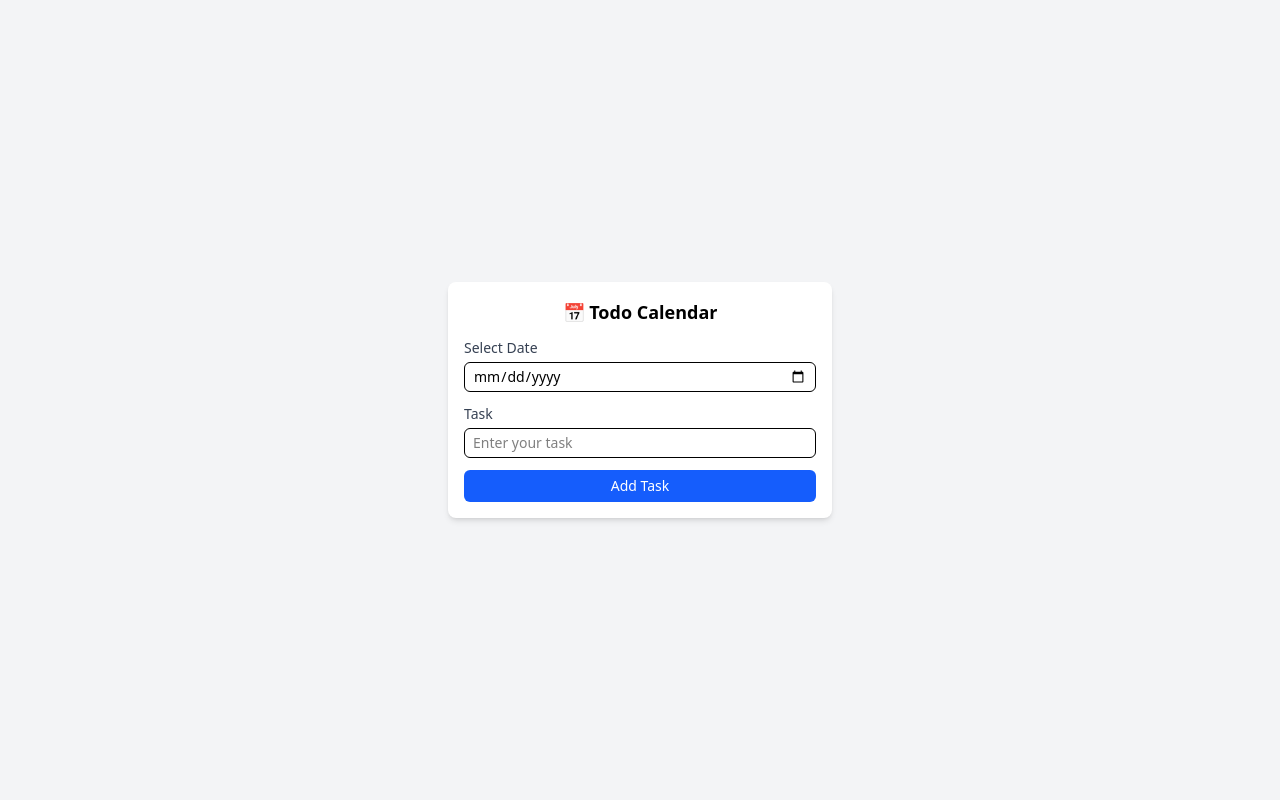
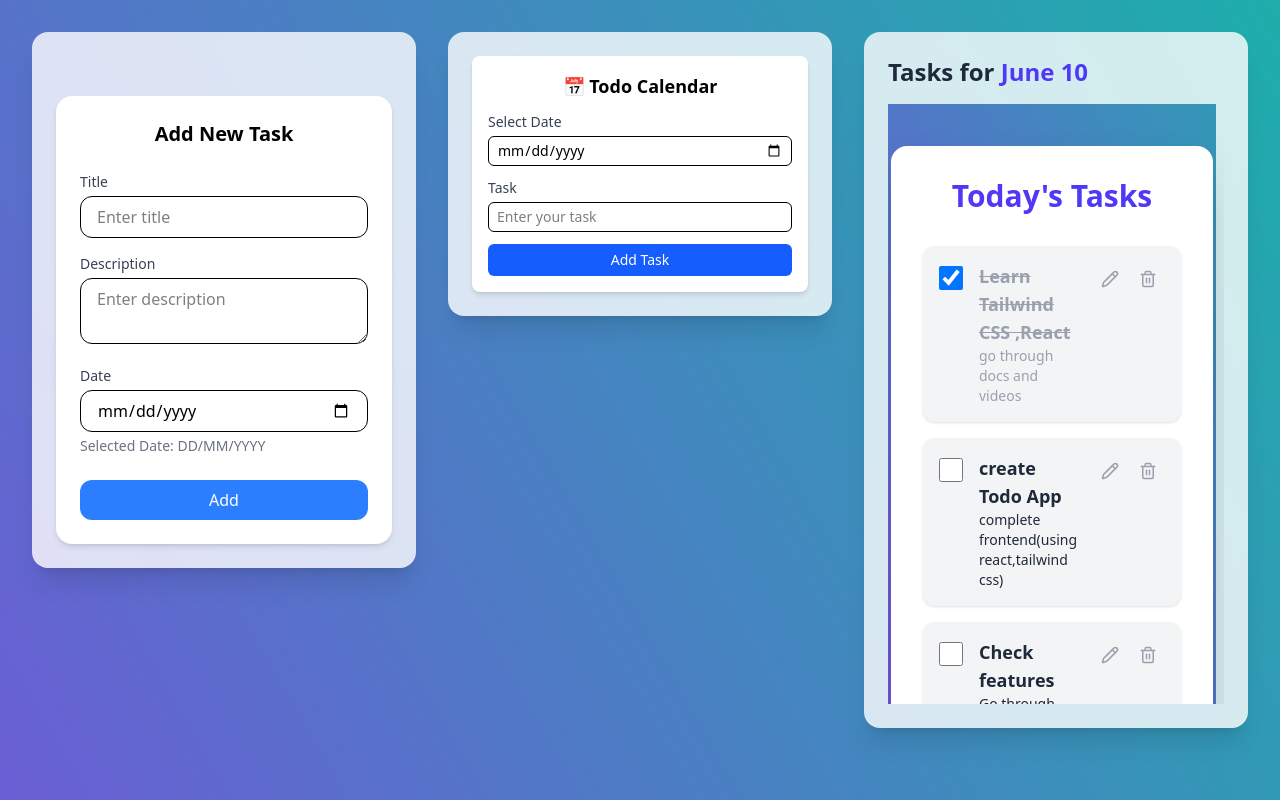
Before and after one commit to Slok9931/Taskify---OpenLake-Bootcamp, a React (Vite) app in the folder Taskify/: page /todo in a window 1280 px wide. Built offline with nearby package versions, Linux system fonts and the light colour scheme.

Commit message:
some changes is todopage

```diff
--- a/Taskify/package.json
+++ b/Taskify/package.json
@@ -12,6 +12,7 @@
   "dependencies": {
     "@tailwindcss/vite": "^4.1.8",
     "framer-motion": "^12.16.0",
+    "lucide-react": "^0.515.0",
     "react": "^19.1.0",
     "react-awesome-reveal": "^4.3.1",
     "react-dom": "^19.1.0",
--- a/Taskify/src/Todo.jsx
+++ b/Taskify/src/Todo.jsx
@@ -1,12 +1,46 @@
-import React from 'react'
-import TodoCalendar from "./components/TodoCalender"; // Correct spelling
+import React, { useState } from 'react';
+import TodoCalender from './components/TodoCalender';
+import TodoForm from './components/TodoForm';
+import TodoCard from './components/TodoCard';
 
-const Todo = () => {
+export default function Todo() {
+  const [selectedDate, setSelectedDate] = useState(new Date());
+
+  const handleDateSelect = (date) => {
+    setSelectedDate(date);
+  };
+
   return (
-    <div class="flex items-center justify-center min-h-screen bg-gray-100">
-      <TodoCalendar /> {/* Use the correct component name */}
+    <div className="animated-gradient min-h-screen w-full p-4 sm:p-6 lg:p-8 flex flex-col items-center">
+
+      {/* Full Layout Row */}
+      <div className="w-full max-w-7xl grid grid-cols-1 lg:grid-cols-3 gap-8">
+
+        {/* Left: Calendar */}
+        <div className="transition-transform duration-300 hover:-translate-y-4 bg-white/80 backdrop-blur-sm p-6 rounded-2xl shadow-xl h-fit">
+          <TodoForm />
+        </div>
+
+        {/* Middle: Form */}
+        <div className="transition-transform duration-300 hover:-translate-y-2 bg-white/80 backdrop-blur-sm p-6 rounded-2xl shadow-xl h-fit">
+           <TodoCalender
+            selectedDate={selectedDate}
+            onDateSelect={handleDateSelect}
+          />
+        </div>
+
+        {/* Right: Tasks */}
+        <div className="transition-transform duration-300 hover:-translate-y-1/2 bg-white/80 backdrop-blur-sm p-6 rounded-2xl shadow-xl">
+          <h2 className="text-2xl font-bold text-gray-800 mb-4">
+            Tasks for <span className="text-indigo-600">
+              {selectedDate.toLocaleDateString('en-US', { month: 'long', day: 'numeric' })}
+            </span>
+          </h2>
+          <div className="max-h-[75vh] overflow-y-auto pr-2">
+            <TodoCard />
+          </div>
+        </div>
+      </div>
     </div>
   );
-};
-
-export default Todo;
+}
--- a/Taskify/src/components/TodoCard.jsx
+++ b/Taskify/src/components/TodoCard.jsx
@@ -1,52 +1,183 @@
-import React, { useState } from 'react';
-import { FaPencilAlt, FaTrash } from 'react-icons/fa';
-import { BsThreeDotsVertical } from 'react-icons/bs';
-function TodoCard({todo,onToggleComplete,onDelete,onEdit}) {
-    const [isPopoverOpen, setIsPopoverOpen] = useState(false);
-    if (!todo) {
-        return null;
+import React, { useState, useEffect, useRef } from 'react';
+import { Pencil, Trash2, MoreVertical, Check, X } from 'lucide-react';
+import { Fade } from 'react-awesome-reveal';
+
+const dummyTodos = [
+  {
+    id: 1,
+    title: 'Learn Tailwind CSS ,React',
+    description: 'go through docs and videos',
+    completed: true,
+  },
+  {
+    id: 2,
+    title: 'create Todo App',
+    description: 'complete frontend(using react,tailwind css)',
+    completed: false,
+  },
+  {
+    id: 3,
+    title: 'Check features',
+    description: 'Go through app and check whether all the required features present or not',
+    completed: false,
+  },
+];
+
+export default function TodoCard() {
+  const [todos, setTodos] = useState([]);
+  const [editingTodo, setEditingTodo] = useState(null);
+  const [popoverId, setPopoverId] = useState(null);
+  const popoverRef = useRef(null);
+
+  useEffect(() => {
+    setTodos(dummyTodos);
+  }, []);
+
+  useEffect(() => {
+    if (popoverId === null) return;
+
+    const handleClickOutside = (e) => {
+      if (popoverRef.current && !popoverRef.current.contains(e.target)) {
+        setPopoverId(null);
       }
-    const handleEditClick = () => {
-        onEdit(todo);
-        setIsPopoverOpen(false);
     };
 
-    const handleDeleteClick = () => {
-        onDelete(todo.id);
-        setIsPopoverOpen(false);
+    document.addEventListener('mousedown', handleClickOutside);
+    return () => document.removeEventListener('mousedown', handleClickOutside);
+  }, [popoverId]);
+
+  const toggleComplete = (id) => {
+    setTodos((prev) =>
+      prev.map((todo) =>
+        todo.id === id ? { ...todo, completed: !todo.completed } : todo
+      )
+    );
   };
+
+  const deleteTodo = (id) => {
+    setTodos((prev) => prev.filter((todo) => todo.id !== id));
+    setPopoverId(null);
+  };
+
+  const startEdit = (todo) => {
+    setEditingTodo({ ...todo });
+    setPopoverId(null);
+  };
+
+  const cancelEdit = () => setEditingTodo(null);
+
+  const saveEdit = () => {
+    if (!editingTodo || !editingTodo.title.trim()) return;
+    setTodos((prev) =>
+      prev.map((todo) =>
+        todo.id === editingTodo.id ? editingTodo : todo
+      )
+    );
+    setEditingTodo(null);
+  };
+
   return (
-        <div className={`flex items-center p-4 bg-gray-500 rounded-lg shadow-lg mb-4 gap-4 ${todo.completed ? 'opacity-60' : ''}`}>
-            <input type="checkbox" className="h-6 w-6 text-blue-500 bg-gray-700 border-gray-300 focus:ring-blue-600"
+    <div className="min-h-screen flex items-center justify-center animated-gradient px-4 py-8">
+      <Fade triggerOnce cascade direction="up" duration={500}>
+        <div className="relative group bg-white p-6 sm:p-8 rounded-2xl shadow-2xl w-full max-w-lg transition-all duration-500 ease-in-out hover:scale-[1.02]">
+          <div className="absolute inset-1 rounded-2xl border-2 opacity-0 group-hover:opacity-100 transition-all duration-500 border-indigo-500 group-hover:shadow-[0_0_30px_5px_rgba(99,102,241,0.7)] z-[-1]" />
+
+          <h1 className="text-3xl font-bold text-center text-indigo-600 mb-8">Today's Tasks</h1>
+
+          <div className="space-y-4">
+            {todos.map((todo) => (
+              <div key={todo.id} className="bg-gray-100 p-4 rounded-xl shadow-sm transition-all duration-300">
+                {editingTodo?.id === todo.id ? (
+                  <div className="flex flex-col gap-2">
+                    <input
+                      type="text"
+                      value={editingTodo.title}
+                      onChange={(e) => setEditingTodo({ ...editingTodo, title: e.target.value })}
+                      className="w-full p-2 text-lg font-semibold rounded-lg border border-gray-300 focus:outline-none focus:ring-2 focus:ring-indigo-400"
+                    />
+                    <textarea
+                      value={editingTodo.description}
+                      onChange={(e) => setEditingTodo({ ...editingTodo, description: e.target.value })}
+                      className="w-full p-2 text-sm rounded-lg border border-gray-300 focus:outline-none focus:ring-2 focus:ring-indigo-400"
+                      rows="3"
+                    />
+                    <div className="flex justify-end gap-2 mt-2">
+                      <button onClick={cancelEdit} className="p-2 text-gray-300 hover:text-gray-600" title="Cancel">
+                        <X size={20} />
+                      </button>
+                      <button onClick={saveEdit} className="p-2 text-green-400 hover:text-green-700" title="Save">
+                        <Check size={20} />
+                      </button>
+                    </div>
+                  </div>
+                ) : (
+                  <div className="flex items-start gap-4">
+                    <input
+                      type="checkbox"
                       checked={todo.completed}
-            onChange={() => onToggleComplete(todo.id)}
+                      onChange={() => toggleComplete(todo.id)}
+                      className="h-6 w-6 mt-1 flex-shrink-0 rounded border-gray-300 text-indigo-600 focus:ring-indigo-500 cursor-pointer"
                     />
-            <div className="flex-grow">
-                <h4 className={`text-lg font-bold text-white ${todo.completed ? 'line-through' : ''}`}>{todo.title}</h4>
-                <p className="text-sm text-black">{todo.description}</p>
+                    <div className={`flex-grow ${todo.completed ? 'text-gray-400' : 'text-gray-800'}`}>
+                      <h4 className={`text-lg font-semibold ${todo.completed ? 'line-through' : ''}`}>
+                        {todo.title}
+                      </h4>
+                      <p className="text-sm">{todo.description}</p>
                     </div>
-            <div className="hidden md:flex gap-3">
-                <button onClick={handleEditClick} className="text-black hover:text-white" title="Edit"><FaPencilAlt /></button>
-                <button onClick={handleDeleteClick} className="text-black hover:text-white" title="Delete"><FaTrash /></button>
+
+                    <div className="hidden md:flex gap-1 flex-shrink-0">
+                      <button onClick={() => startEdit(todo)} className="p-2 text-gray-400 hover:text-indigo-600" title="Edit">
+                        <Pencil size={18} />
+                      </button>
+                      <button onClick={() => deleteTodo(todo.id)} className="p-2 text-gray-400 hover:text-red-600" title="Delete">
+                        <Trash2 size={18} />
+                      </button>
                     </div>
-            <div className="relative md:hidden">
-                <button onClick={() => setIsPopoverOpen(!isPopoverOpen)} className="text-black hover:text-white p-2 rounded-full hover:bg-gray-600">
-                <BsThreeDotsVertical size={20} /></button>
 
-                {isPopoverOpen && (
-                <div className="absolute right-0 top-full mt-2 w-32 bg-gray-800 rounded-md shadow-lg z-10 text-sm">
+                    <div className="relative md:hidden flex-shrink-0">
+                      <button
+                        onClick={() => setPopoverId(popoverId === todo.id ? null : todo.id)}
+                        className="p-2 text-gray-500 hover:text-gray-800"
+                      >
+                        <MoreVertical size={20} />
+                      </button>
+                      {popoverId === todo.id && (
+                        <div
+                          ref={popoverRef}
+                          className="absolute right-0 top-full mt-2 w-32 bg-white rounded-md shadow-lg z-10 border"
+                        >
                           <ul className="py-1">
                             <li>
-                            <button onClick={handleEditClick} className="flex items-center gap-2 w-full px-2 py-1 text-white hover:bg-gray-600 rounded" title="Edit"><FaPencilAlt/></button>
+                              <button
+                                onClick={() => startEdit(todo)}
+                                className="flex items-center gap-3 w-full px-4 py-2 text-sm text-gray-700 hover:bg-gray-100"
+                              >
+                                <Pencil size={16} /> Edit
+                              </button>
                             </li>
                             <li>
-                            <button onClick={handleDeleteClick} className="flex items-center gap-2 w-full px-2 py-1 text-white hover:bg-gray-600 rounded"><FaTrash/></button>
+                              <button
+                                onClick={() => deleteTodo(todo.id)}
+                                className="flex items-center gap-3 w-full px-4 py-2 text-sm text-red-600 hover:bg-gray-100"
+                              >
+                                <Trash2 size={16} /> Delete
+                              </button>
                             </li>
                           </ul>
                         </div>
                       )}
                     </div>
                   </div>
+                )}
+              </div>
+            ))}
+
+            {todos.length === 0 && (
+              <p className="text-center text-gray-500 py-4">All tasks are completed!</p>
+            )}
+          </div>
+        </div>
+      </Fade>
+    </div>
   );
 }
-export default TodoCard;
```
Also changed, not shown: 1 other file (tests, documents, lock files or other folders). Lines whose indentation alone changed are shown as unchanged.
